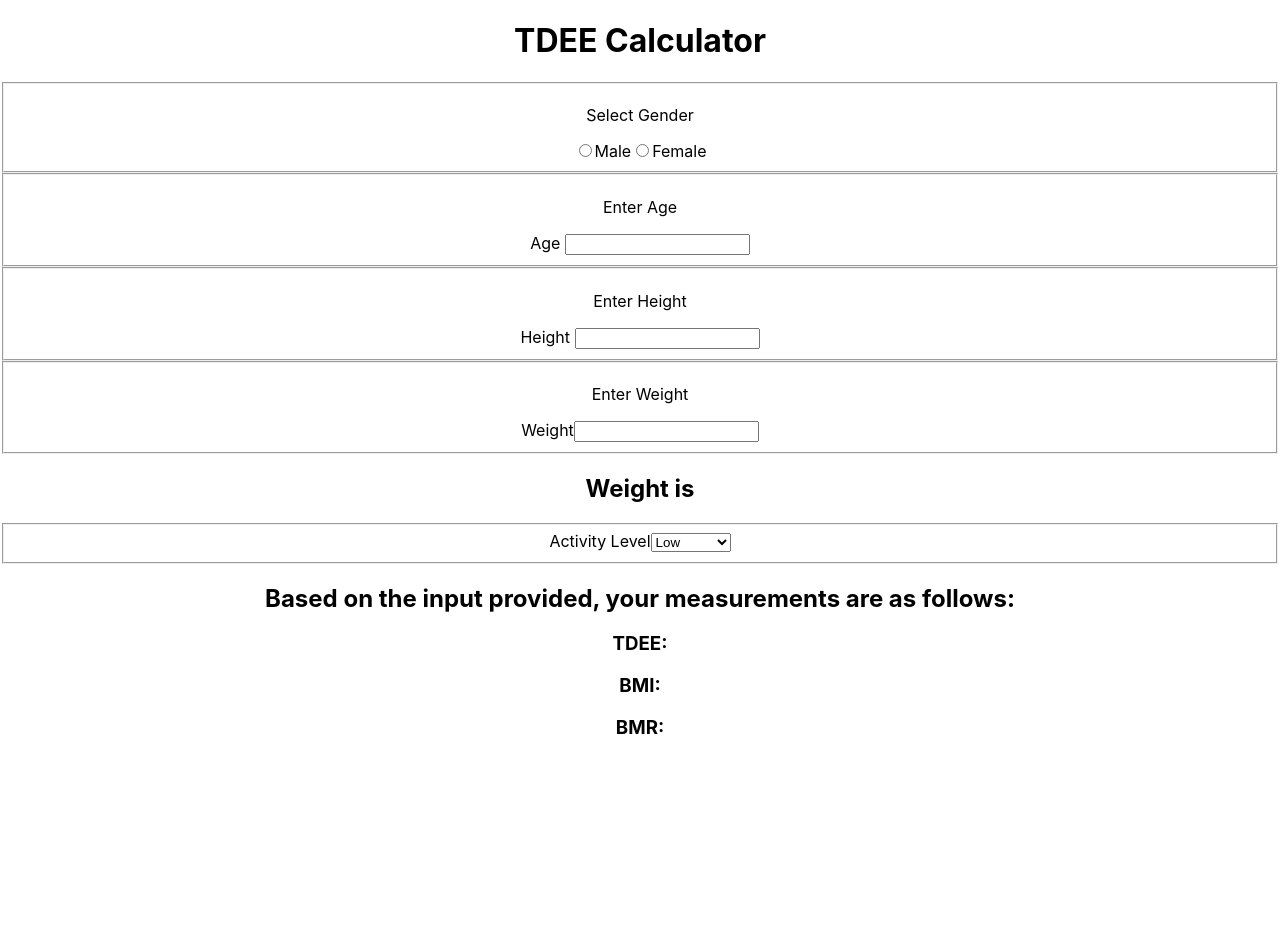
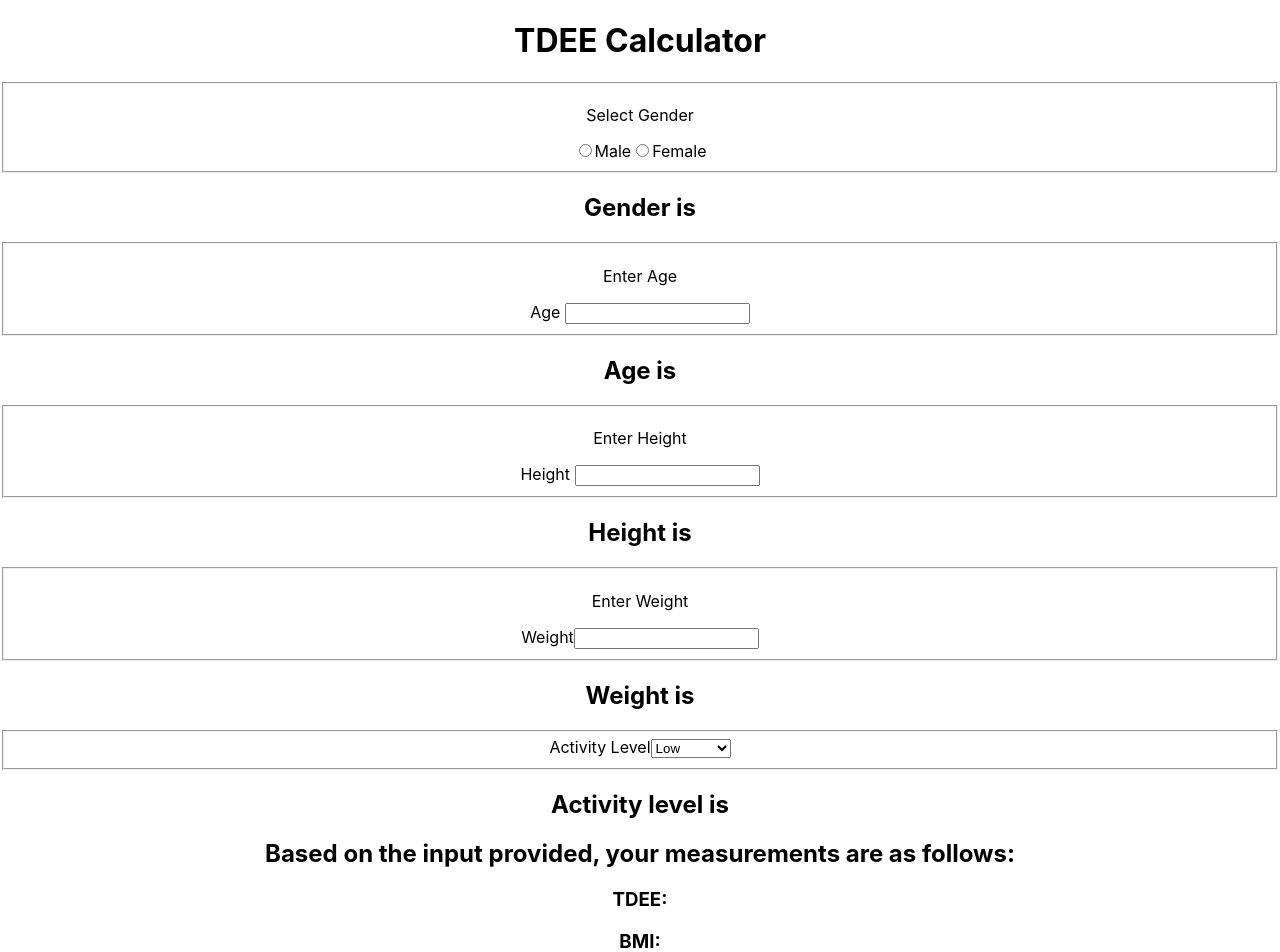
Before and after one commit to nevtay/jumpstartProject_1, a React (Create React App) app: page / in a window 1280 px wide. Shown: the top 952 px of the page. Before the commit the page ends 800 px from the top, so only its background shows below. Built offline with nearby package versions, Linux system fonts and the light colour scheme.

Commit message:
renamed file

```diff
--- a/src/containers/inputsForCalculator.js
+++ b/src/containers/inputsForCalculator.js
@@ -30,11 +30,19 @@ class CalcInputs extends React.Component {
                 <form>
 
                 <InputGender />
+                <h1>Gender is {this.state.weight}</h1>
+
                 <InputAge />
+                <h1>Age is {this.state.weight}</h1>
+
                 <InputHeight />
+                <h1>Height is {this.state.weight}</h1>
+
                 <InputWeight weightUpdate={this.weightUpdate}/>
                 <h1>Weight is {this.state.weight}</h1>
+
                 <InputActivityLevel />
+                <h1>Activity level is {this.state.weight}</h1>
 
                 </form>
 
```
